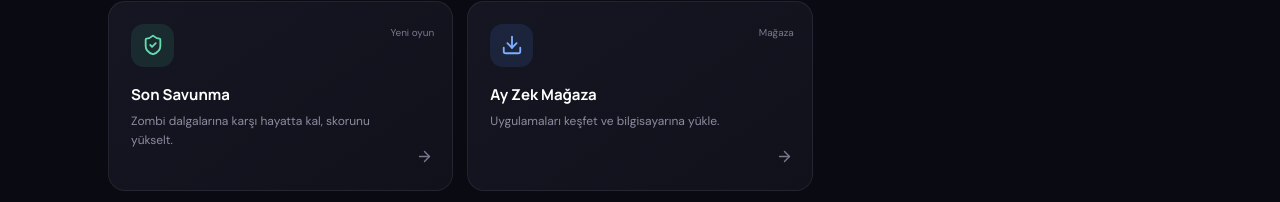
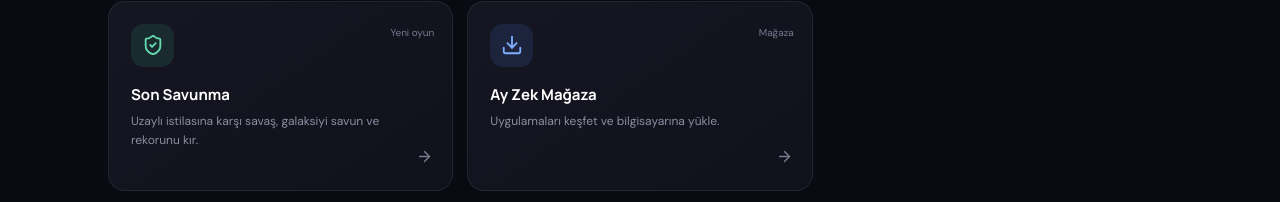
Before and after one commit to recepemirbakrac-prog/ay-zek, a Next.js app: page / in a window 1280 px wide. Shown: the part 1453-1655 px from the top of the page. Built offline with nearby package versions, Linux system fonts and the light colour scheme.

Commit message:
Update homepage game card to alien survival

```diff
--- a/app/page.tsx
+++ b/app/page.tsx
@@ -18,7 +18,7 @@ const tools = [
   { title: "Yıldız Koşusu", desc: "Yıldızları topla, göktaşlarından kaç ve rekorunu kır.", icon: Sparkles, href: "/yildiz-kosusu", tag: "Yeni oyun", tone: "cyan" },
   { title: "Virüs Avcısı Oyunu", desc: "Sanal virüslerden kaç, panzehirleri topla ve ağı kurtar.", icon: ShieldCheck, href: "/virus-game", tag: "Oyun", tone: "green" },
   { title: "Virüs Simülatörü", desc: "Virüslerin sanal cihazlarda nasıl yayıldığını keşfet.", icon: ShieldCheck, href: "/virus-simulator", tag: "Eğitim", tone: "cyan" },
-  { title: "Son Savunma", desc: "Zombi dalgalarına karşı hayatta kal, skorunu yükselt.", icon: ShieldCheck, href: "/zombie-survival", tag: "Yeni oyun", tone: "green" },
+  { title: "Son Savunma", desc: "Uzaylı istilasına karşı savaş, galaksiyi savun ve rekorunu kır.", icon: ShieldCheck, href: "/oyun", tag: "Yeni oyun", tone: "green" },
   { title: "Ay Zek Mağaza", desc: "Uygulamaları keşfet ve bilgisayarına yükle.", icon: Download, href: "/magaza", tag: "Mağaza", tone: "blue" }
 ];
 
```
